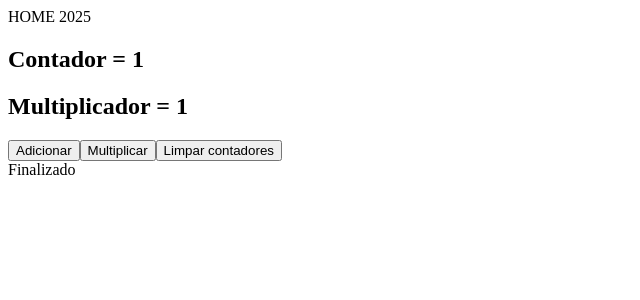
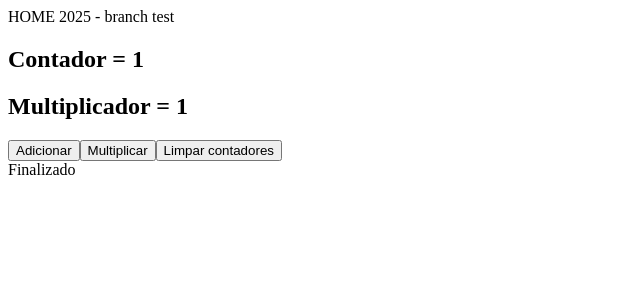
Before and after one commit to RayldoAzevedo/ideia-unica, a Next.js app: page / in a window 1280 px wide. Shown: the top 300 px of the page, without its empty margins (0-640 px from the left). Built offline with nearby package versions, Linux system fonts and the light colour scheme.

Commit message:
branch test

```diff
--- a/pages/index.js
+++ b/pages/index.js
@@ -2,7 +2,7 @@ import {useState} from 'react'
 
 function Home(){
     return <div>
-        HOME 2025
+        HOME 2025 - branch test
         <Contador/>
         <div>Finalizado</div>
     </div>
```
